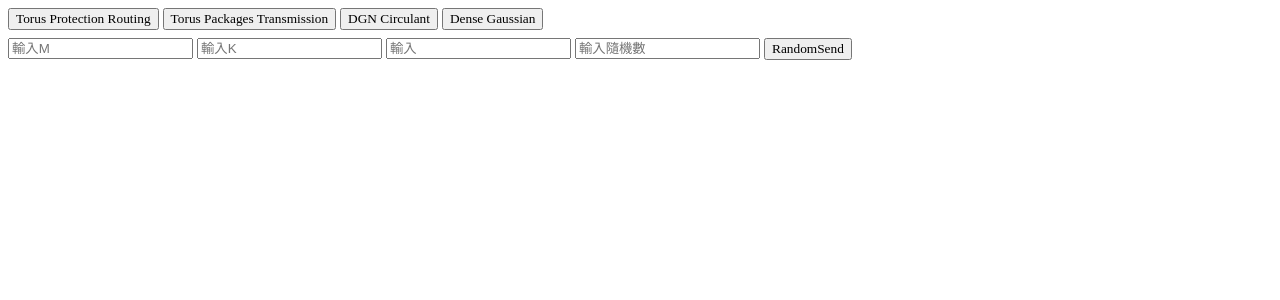
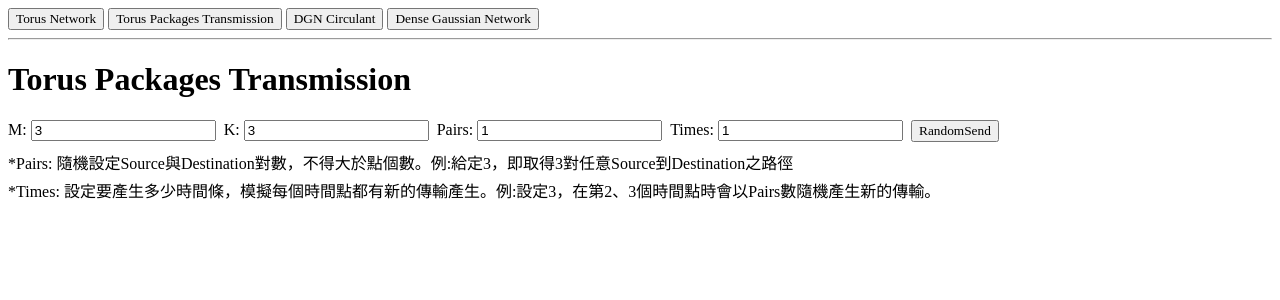
Before and after one commit to le91081/torusNetwork, a Flask app: page /transmitt in a window 1280 px wide. Shown: the top 300 px of the page. Run offline with Flask 2, Linux system fonts and the light colour scheme; some libraries are stand-ins or nearby versions.

Commit message:
新增標題與參數說明

```diff
--- a/static/css/svg.css
+++ b/static/css/svg.css
@@ -9,6 +9,15 @@ button {
 
 .tool-bar {
     margin-top: 8px;
+}
+
+.parameter-bar {
+    display: flex;
+    flex-direction: row;
+}
+
+.parameter-bar > div:not(:first-child) {
+    margin-left: 8px;
 }
 
 .loader {
--- a/static/js/circulant.js
+++ b/static/js/circulant.js
@@ -111,7 +111,7 @@ function renderRouting(svg, edgeList) {
     svg.appendChild(defs);
 
     for (let edge of edgeList) {
-        console.log(edge.path)
+        // console.log(edge.path)
         createDirectPath(svg, edge.path[0], edge.path[1], edge.pathType, edge.color);
     }
 
--- a/templates/index.html
+++ b/templates/index.html
@@ -9,11 +9,12 @@
   <div class="main">
     <div id="snackbar"></div>
     <div class="tool-menu">
-      <button type="button" onclick="toRoutingTemplate()">Torus Protection Routing</button>
+      <button type="button" onclick="toRoutingTemplate()">Torus Network</button>
       <button type="button" onclick="toPackageTrasmitt()">Torus Packages Transmission</button>
       <button type="button" onclick="toCirculant()">DGN Circulant</button>
-      <button type="button" onclick="toDGN()">Dense Gaussian</button>
+      <button type="button" onclick="toDGN()">Dense Gaussian Network</button>
     </div>
+    <hr>
     <div class="tool-bar">
       {% block content %} {% endblock %}
     </div>
--- a/templates/svg.html
+++ b/templates/svg.html
@@ -13,9 +13,9 @@
       <button type="button">Packages Transmission</button>
     </div>
     <div class="tool-bar">
-      <input type="number" id="m_val" placeholder="輸入M" />
-      <input type="number" id="n_val" placeholder="輸入K" />
-      <input type="text" id="destination" placeholder="輸入Destination" required />
+      <input type="number" id="m_val" min="3" value="3" placeholder="輸入M" />
+      <input type="number" id="n_val" min="3" value="3" placeholder="輸入K" />
+      <input type="text" id="destination" value="0,0" placeholder="輸入Destination" required />
       <div class="tooltip">
         <button type="button" onclick="getCIST()">Generate</button>
         <span class="tooltiptext">請輸入前兩項M*K及Destination</span>
--- a/templates/transmitt.html
+++ b/templates/transmitt.html
@@ -1,15 +1,40 @@
 {% extends 'index.html' %}
 {% block content %}
-    <input type="number" id="m_val" placeholder="輸入M" />
-    <input type="number" id="n_val" placeholder="輸入K" />
-    <input type="text" id="sink_num" placeholder="輸入" />
-    <input type="text" id="times_num" placeholder="輸入隨機數" />
+<div>
+    <h1>Torus Packages Transmission</h1>
+</div>
+<div class="parameter-bar">
+    <div>
+        <label>M:</label>
+        <input type="number" id="m_val" min="3" value="3" placeholder="輸入M" />
+    </div>
+    <div>
+        <label>K:</label>
+        <input type="number" id="n_val" min="3" value="3" placeholder="輸入K" />
+    </div>
+    <div>
+        <label>Pairs:</label>
+        <input type="number" id="sink_num" min="1" value="1" placeholder="輸入數" />
+    </div>
+    <div>
+        <label>Times:</label>
+        <input type="number" id="times_num" min="1" value="1" placeholder="輸入數" />
+    </div>
     <div class="tooltip">
         <button type="button" onclick="getRandomPeriod()">RandomSend</button>
-        <span class="tooltiptext">產出隨機點到隨機Destination使用之各時間點路徑之邊統計</span>
-      </div>
+        <span class="tooltiptext">產出隨機Source到隨機Destination各時間點使用之路徑邊統計</span>
+    </div>
+</div>
+<div style="margin-top: 8px;">
+    <div>
+        <label>*Pairs: 隨機設定Source與Destination對數，不得大於點個數。例:給定3，即取得3對任意Source到Destination之路徑</label>
+    </div>
+    <div style="margin-top: 4px;">
+        <label style="margin-top: 8px;">*Times: 設定要產生多少時間條，模擬每個時間點都有新的傳輸產生。例:設定3，在第2、3個時間點時會以Pairs數隨機產生新的傳輸。</label>
+    </div>
+</div>
 {% endblock %}
 
 {% block js %}
-    <script type="text/javascript" src="{{ url_for('static', filename='js/svg.js') }}"></script>
+<script type="text/javascript" src="{{ url_for('static', filename='js/svg.js') }}"></script>
 {% endblock %}
```
Also changed, not shown: static/js/dgn.js (+4 -4 lines), templates/circulant.html (+16 -5 lines), templates/dgn.html (+16 -5 lines), templates/routing.html (+18 -4 lines).
